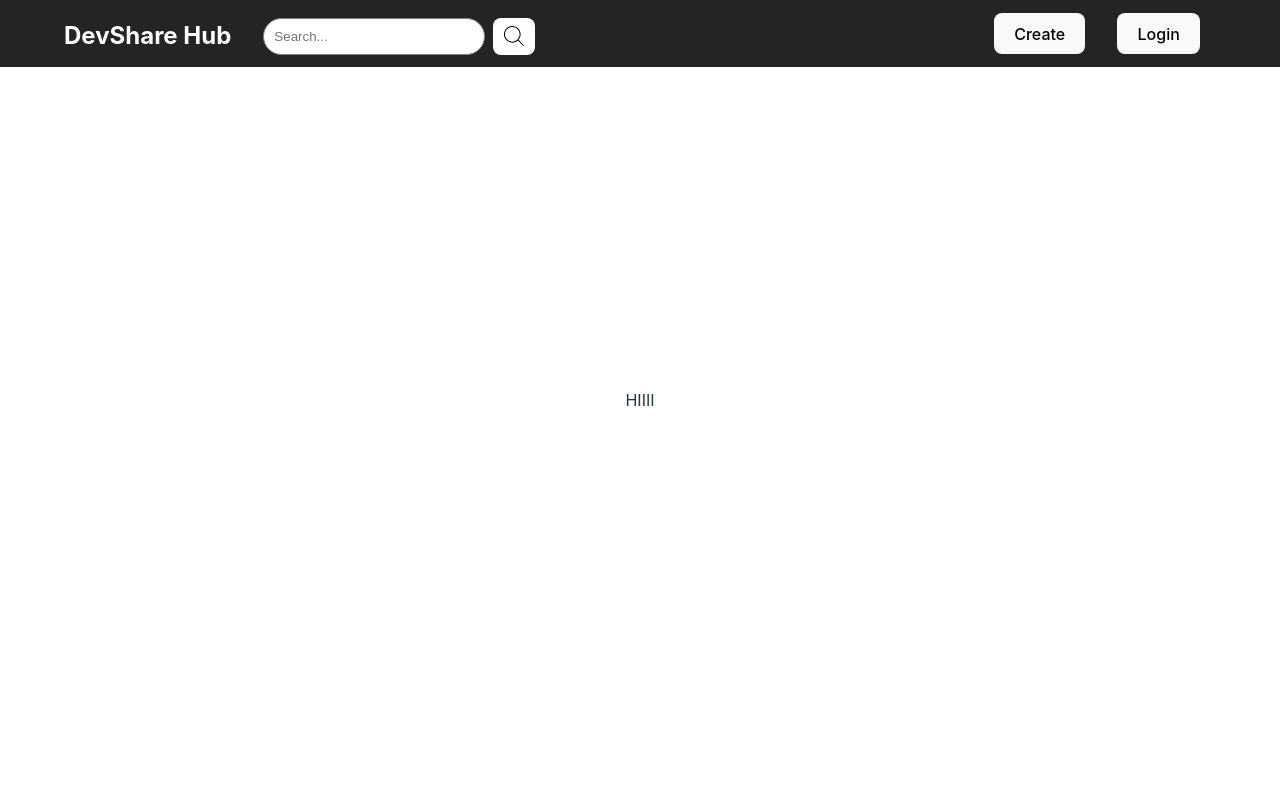
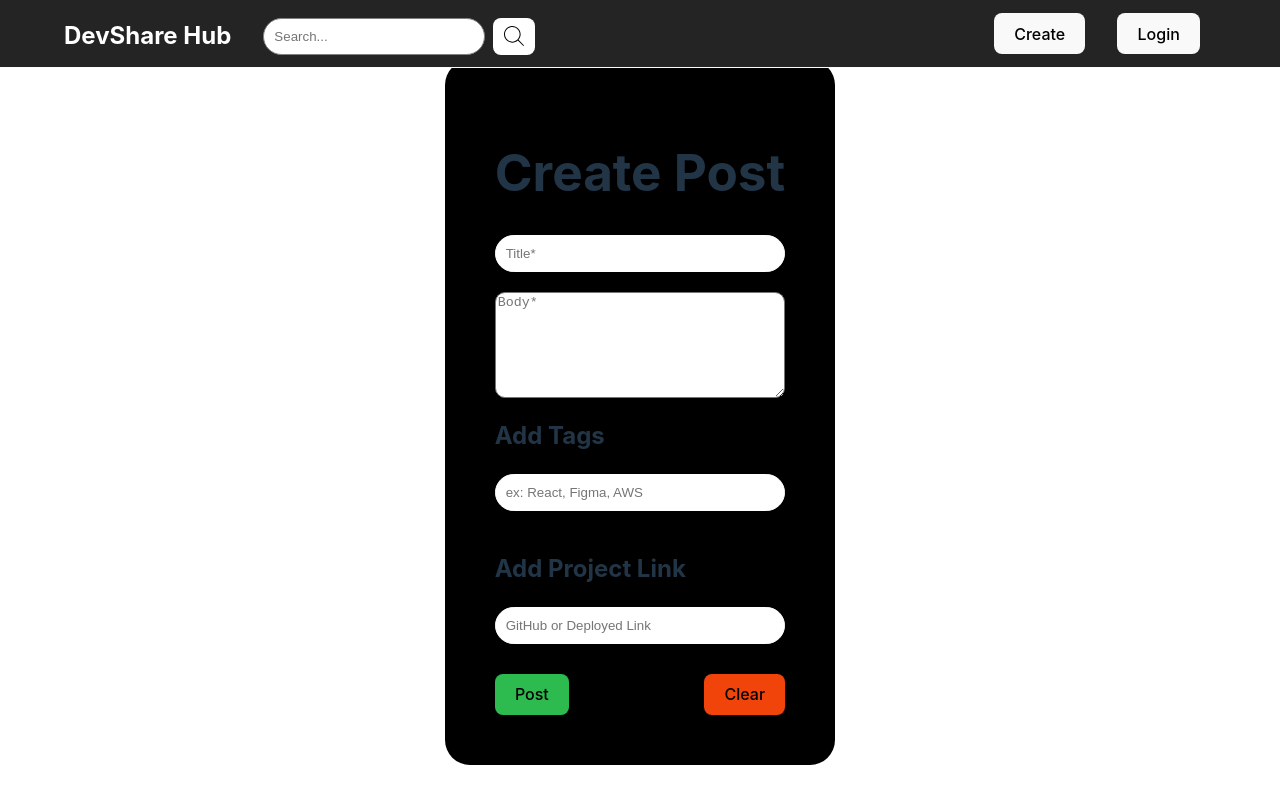
Before and after one commit to rahulio96/devshare-hub, a React (Vite) app: page /create in a window 1280 px wide. Built offline with nearby package versions, Linux system fonts and the light colour scheme; no server answers.

Commit message:
Create page frontend

```diff
--- a/src/components/create-post/Create.jsx
+++ b/src/components/create-post/Create.jsx
@@ -1,8 +1,24 @@
+import createCSS from './Create.module.css'
+
 function Create() {
     return (
-        <>
-            <p>HIIII</p>
-        </>
+
+        <div className={createCSS.container}>
+            <h1>Create Post</h1>
+
+            <div className={createCSS.mainText}>
+                <input type='text' placeholder='Title*'></input>
+                <textarea placeholder='Body*'></textarea>
+                <h2>Add Tags</h2>
+                <input type='text' placeholder='ex: React, Figma, AWS'></input>
+                <h2>Add Project Link</h2>
+                <input type='text' placeholder='GitHub or Deployed Link'></input>
+            </div>
+            <div className={createCSS.btnContainer}>
+                <button className={createCSS.post}>Post</button>
+                <button className={createCSS.clear}>Clear</button>
+            </div>
+        </div>
     )
 }
 
--- /dev/null
+++ b/src/components/create-post/Create.module.css
@@ -0,0 +1,56 @@
+.container {
+    background-color: black;
+    justify-content: center;
+    align-items: center;
+    padding: 50px;
+    text-align: left;
+    border-radius: 25px;
+    margin-top: 25px;
+}
+
+textarea {
+    resize: vertical;
+    height: 100px;
+    border-radius: 10px;
+}
+
+.clear {
+    background-color: #f0440a;
+}
+
+.post {
+    background-color: #2dba4e;
+}
+
+.container input {
+    padding: 10px;
+    border-radius: 25px;
+    border: 1px solid white;
+    margin-bottom: 20px;
+}
+
+.mainText {
+    display: flex;
+    flex-direction: column;
+}
+
+.btnContainer {
+    margin-top: 10px;
+    display: flex;
+    justify-content: space-between;
+}
+
+@media only screen and (max-width: 768px) {
+    h1 {
+        font-size: x-large;
+    }
+
+    h2 {
+        font-size: large;
+    }
+
+    .container {
+        padding: 20px;
+        margin-top: 80px;
+    }
+}
--- a/src/components/navbar/Navbar.module.css
+++ b/src/components/navbar/Navbar.module.css
@@ -85,7 +85,7 @@ nav ul li a:hover {
     margin-top: 3px;
 }
 
-@media only screen and (max-width: 820px) {
+@media only screen and (max-width: 840px) {
     nav {
         font-size: small;
         justify-content: center;
```
